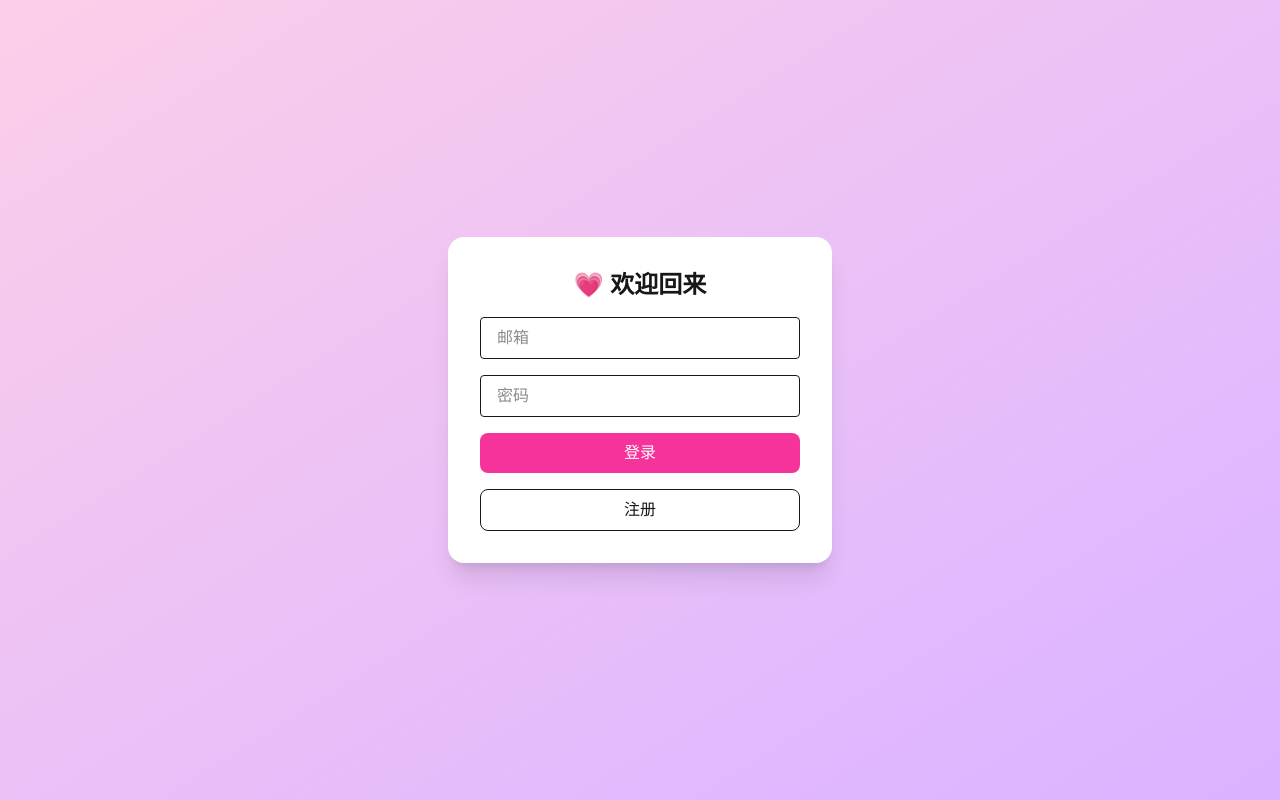
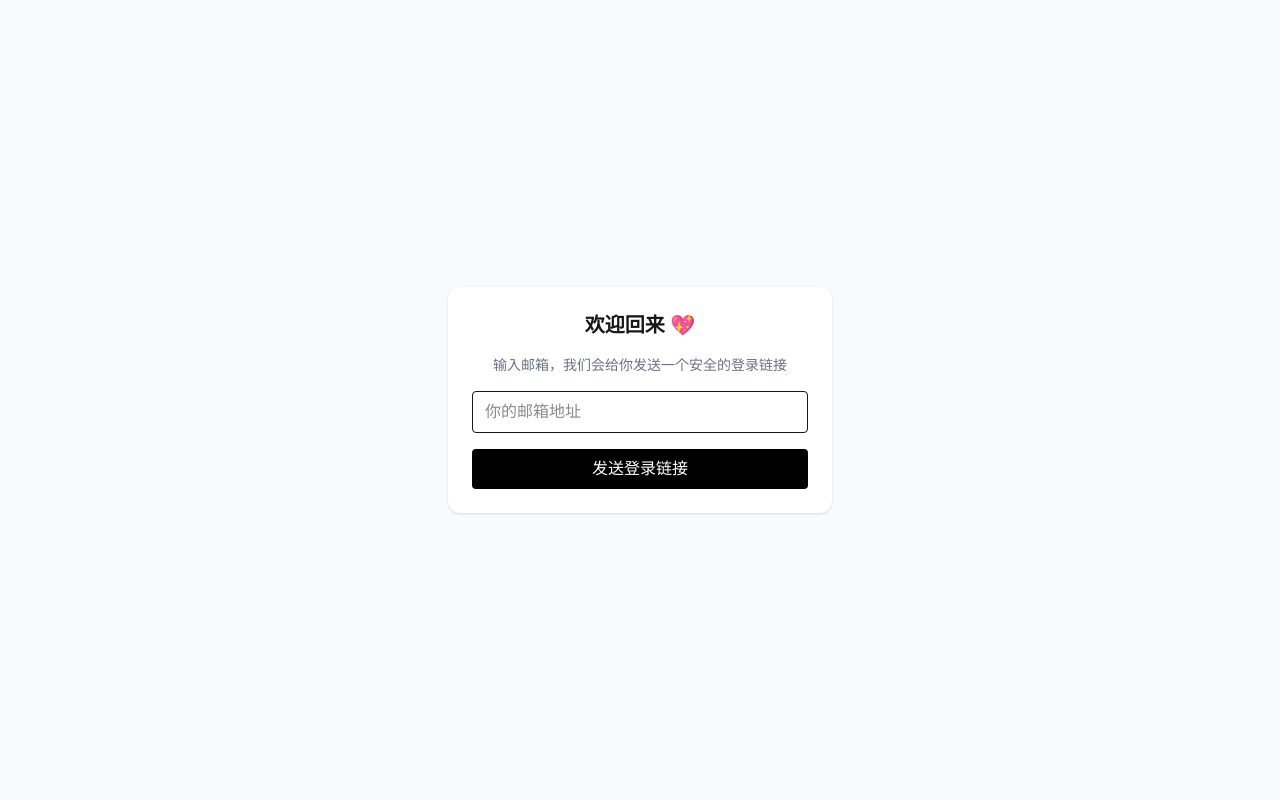
Before and after one commit to GinoGao666/cashflow-ai-planner, a Next.js app: page /login in a window 1280 px wide. Built offline with nearby package versions, Linux system fonts and the light colour scheme; no server answers.

Commit message:
Update page.tsx

```diff
--- a/app/login/page.tsx
+++ b/app/login/page.tsx
@@ -1,91 +1,73 @@
-'use client';
+'use client'
 
-import { useState } from 'react';
-import { supabase } from '@/lib/supabaseClient';
+import { useState } from 'react'
+import { useRouter } from 'next/navigation'
+import { supabase } from '@/lib/supabaseClient'
 
 export default function LoginPage() {
-  const [email, setEmail] = useState('');
-  const [password, setPassword] = useState('');
-  const [loading, setLoading] = useState(false);
-  const [message, setMessage] = useState('');
+  const router = useRouter()
+  const [email, setEmail] = useState('')
+  const [loading, setLoading] = useState(false)
+  const [message, setMessage] = useState<string | null>(null)
 
   const handleLogin = async () => {
-    setLoading(true);
-    setMessage('');
+    if (!email) {
+      setMessage('亲爱的，请先输入邮箱哦 💌')
+      return
+    }
 
-    const { error } = await supabase.auth.signInWithPassword({
+    setLoading(true)
+    setMessage(null)
+
+    const { error } = await supabase.auth.signInWithOtp({
       email,
-      password,
-    });
+      options: {
+        emailRedirectTo: `${window.location.origin}/budget`,
+      },
+    })
+
+    setLoading(false)
 
     if (error) {
-      setMessage(error.message);
+      setMessage('登录失败了 😢，请稍后再试')
     } else {
-      window.location.href = '/budget';
+      setMessage('亲爱的，我已经把登录链接发到你的邮箱啦 ✨')
     }
-
-    setLoading(false);
-  };
-
-  const handleRegister = async () => {
-    setLoading(true);
-    setMessage('');
-
-    const { error } = await supabase.auth.signUp({
-      email,
-      password,
-    });
-
-    if (error) {
-      setMessage(error.message);
-    } else {
-      setMessage('注册成功，请去邮箱确认 ✉️');
-    }
-
-    setLoading(false);
-  };
+  }
 
   return (
-    <main className="min-h-screen flex items-center justify-center bg-gradient-to-br from-pink-200 to-purple-300">
-      <div className="bg-white rounded-2xl p-8 w-full max-w-sm shadow-xl space-y-4">
-        <h1 className="text-2xl font-bold text-center">💗 欢迎回来</h1>
+    <div className="min-h-screen flex items-center justify-center bg-gray-50 px-4">
+      <div className="w-full max-w-sm bg-white rounded-xl shadow p-6 space-y-4">
+        <h1 className="text-xl font-bold text-center">
+          欢迎回来 💖
+        </h1>
+
+        <p className="text-sm text-gray-500 text-center">
+          输入邮箱，我们会给你发送一个安全的登录链接
+        </p>
 
         <input
           type="email"
-          placeholder="邮箱"
+          placeholder="你的邮箱地址"
           value={email}
           onChange={(e) => setEmail(e.target.value)}
-          className="w-full border px-4 py-2 rounded"
+          className="w-full border rounded px-3 py-2 focus:outline-none focus:ring"
         />
-
-        <input
-          type="password"
-          placeholder="密码"
-          value={password}
-          onChange={(e) => setPassword(e.target.value)}
-          className="w-full border px-4 py-2 rounded"
-        />
-
-        {message && (
-          <p className="text-sm text-center text-red-500">{message}</p>
-        )}
 
         <button
           onClick={handleLogin}
           disabled={loading}
-          className="w-full bg-pink-500 text-white py-2 rounded-lg"
+          className="w-full bg-black text-white rounded py-2 disabled:opacity-50"
         >
-          登录
+          {loading ? '发送中…' : '发送登录链接'}
         </button>
 
-        <button
-          onClick={handleRegister}
-          disabled={loading}
-          className="w-full border py-2 rounded-lg"
-        >
-          注册
-        </button>
+        {message && (
+          <p className="text-sm text-center text-gray-600">
+            {message}
+          </p>
+        )}
       </div>
-    </main>
-  );
+    </div>
+  )
 }
```
